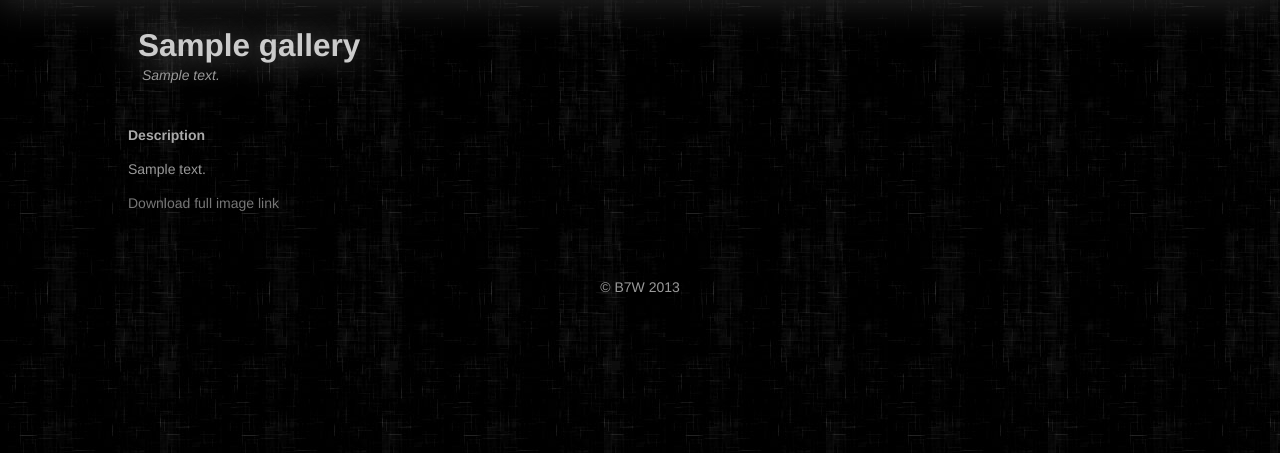
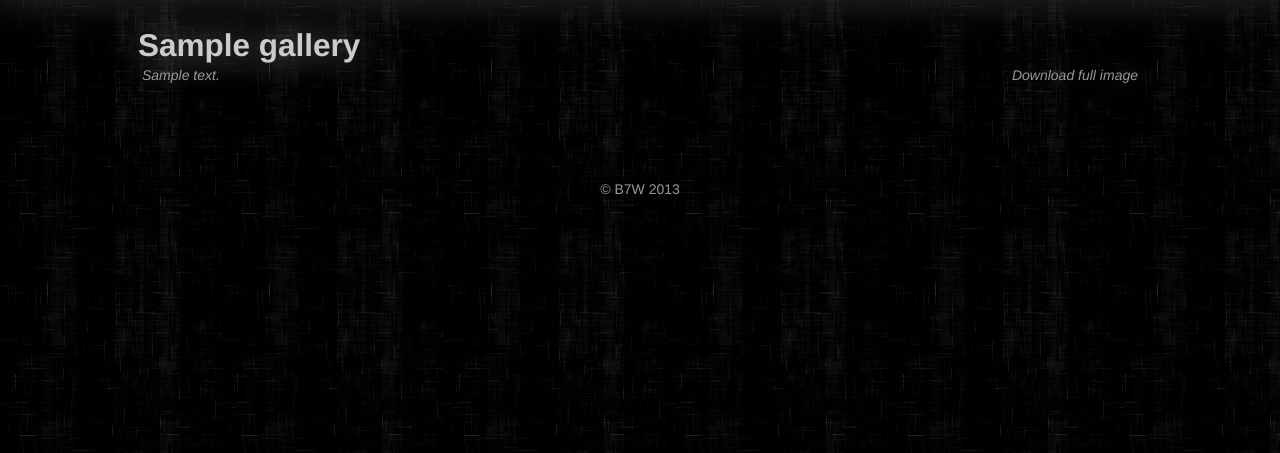
Before and after one commit to b7w/bviewer, a Django app: template bviewer/core/templates/core/image.html in a window 1280 px wide. Shown: the part 45-498 px from the top of the page. Run offline with Django 3.2, Linux system fonts and the light colour scheme; the template is opened without the code that fills it: most values are stand-ins (such as "Sample title", 1, 10 or a date in 2020).

Commit message:
Improve css and image.html view. Set cache template loaders.

```diff
--- a/bviewer/core/static/core/css/core.css
+++ b/bviewer/core/static/core/css/core.css
@@ -176,6 +176,10 @@ footer {
     text-align: center;
 }
 
+.image img {
+    width: 100%;
+}
+
 .pull-right {
     float: right;
 }
@@ -261,17 +265,17 @@ button {
     margin: 0 -10px;
 }
 
-.album:before, .flow:after {
+.album:before, .flow:before {
     display: table;
     line-height: 0;
-    content: ""
+    content: "";
 }
 
-.album:after, .flow:after {
+.clear, .album:after, .flow:after {
     clear: both;
     display: table;
     line-height: 0;
-    content: ""
+    content: "";
 }
 
 .album-title {
@@ -287,6 +291,14 @@ button {
 .album-title p {
     margin: 0 4px;
     font-style: italic;
+}
+
+.album-title a {
+    color: #999;
+}
+
+.album-title .description {
+    width: 80%;
 }
 
 /* START COLUMN */
@@ -364,7 +376,10 @@ button {
 .preview-body img {
     width: 100%;
     opacity: 0;
-    -webkit-transition: opacity 3s;
+    transition: opacity 2.5s;
+    -moz-transition: opacity 2.5s;
+    -webkit-transition: opacity 2.5s;
+    -o-transition: opacity 2.5s;
 }
 
 .preview-body .video-tag {
--- a/bviewer/core/templates/core/galleries.html
+++ b/bviewer/core/templates/core/galleries.html
@@ -7,7 +7,7 @@
     <div class="album-title">
         <h2>{{ main.title }}</h2>
 
-        <p>{{ main.description|linebreaksbr }}</p>
+        <p class="description">{{ main.description|linebreaksbr }}</p>
     </div>
 
     <ul class="album">
--- a/bviewer/core/templates/core/gallery.html
+++ b/bviewer/core/templates/core/gallery.html
@@ -11,7 +11,7 @@
     <div class="album-title">
         <h2>{{ main.title }}</h2>
 
-        <p>{{ main.description|linebreaksbr }}</p>
+        <p class="description">{{ main.description|linebreaksbr }}</p>
     </div>
 
     <ul class="album">
--- a/bviewer/core/templates/core/image.html
+++ b/bviewer/core/templates/core/image.html
@@ -3,27 +3,18 @@
 {% block title %}{{ gallery.title }}{% endblock %}
 
 {% block main %}
-
     <div class="album-title">
         <h2>{{ gallery.title }}</h2>
 
-        <p>{{ gallery.description|linebreaksbr }}</p>
+        <p class="description pull-left">{{ gallery.description|linebreaksbr }}</p>
+
+        <p class="pull-right">
+            <a href="{% url 'core.download' 'full' image.id %}">Download full image</a>
+        </p>
+        <br class="clear">
     </div>
 
     <div class="image">
-        <img src="{% url 'core.download' 'middle' image.id %}" alt="">
+        <img src="{% url 'core.download' 'big' image.id %}" alt="">
     </div>
-
-    {% if image.description %}
-        <div class="caption">
-            <h5>Description</h5>
-
-            <p>{{ image.description|linebreaksbr }}</p>
-        </div>
-    {% endif %}
-
-    <p>
-        <a style="color: #777;" href="{% url 'core.download' 'full' image.id %}">Download full image link</a>
-    </p>
-
 {% endblock %}
--- a/bviewer/core/templates/core/video.html
+++ b/bviewer/core/templates/core/video.html
@@ -6,7 +6,7 @@
     <div class="album-title">
         <h2>{{ gallery.title }}</h2>
 
-        <p>{{ gallery.description|linebreaksbr }}</p>
+        <p class="description">{{ gallery.description|linebreaksbr }}</p>
     </div>
 
 
--- a/bviewer/settings/debug.py
+++ b/bviewer/settings/debug.py
@@ -4,6 +4,12 @@ from bviewer.settings.local import *
 
 DEBUG = True
 TEMPLATE_DEBUG = DEBUG
+
+# By default templates in cache and dev server not see changes.
+TEMPLATE_LOADERS = (
+    'django.template.loaders.filesystem.Loader',
+    'django.template.loaders.app_directories.Loader',
+)
 
 MIDDLEWARE_CLASSES += ('debug_toolbar.middleware.DebugToolbarMiddleware',)
 INSTALLED_APPS += ('debug_toolbar',)
```
Also changed, not shown: bviewer/settings/django.py (+4 -3 lines).
